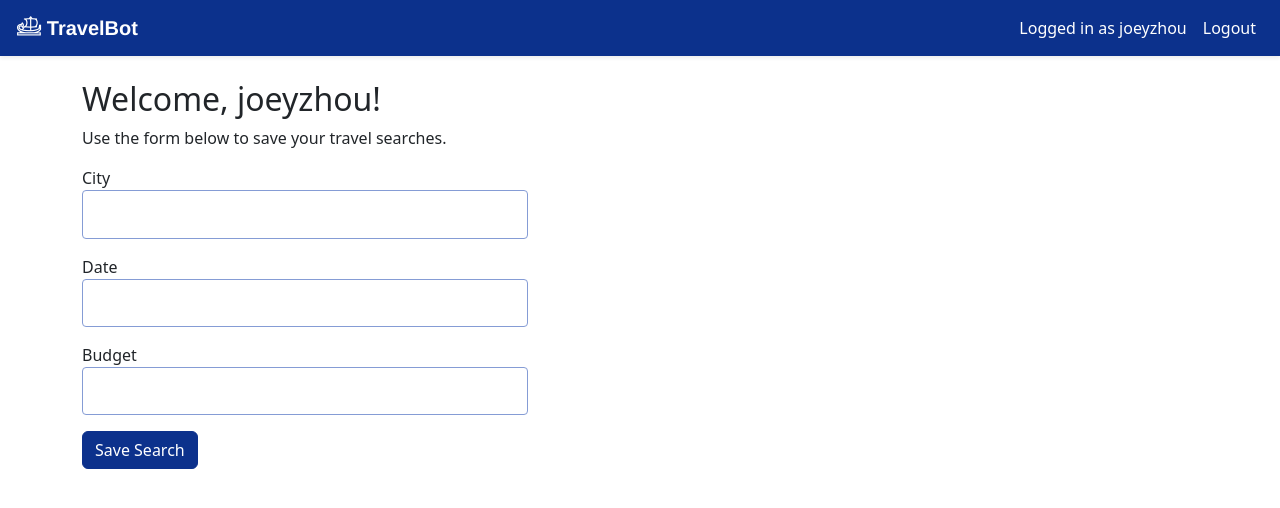
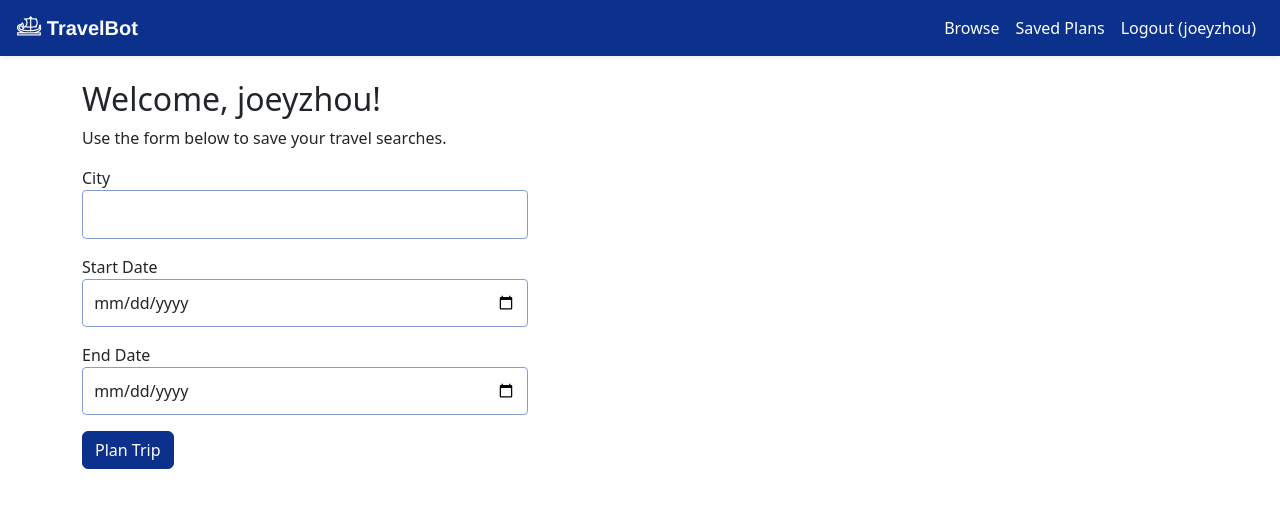
Before and after one commit to Noel-Lozano/SAIL, a Flask app: page / in a window 1280 px wide. Shown: the top 508 px of the page. Run offline with Flask 3, Linux system fonts and the light colour scheme; a user stored in the database is signed in.

Commit message:
Connected the search page to the planning page. The inputs of the search page is now being sent over to the planning.

```diff
--- a/app/templates/home.html
+++ b/app/templates/home.html
@@ -4,19 +4,19 @@
 <h2>Welcome, {{ session.user }}!</h2>
 <p>Use the form below to save your travel searches.</p>
 
-<form method="POST" action="{{ url_for('search') }}">
+<form method="GET" action="{{ url_for('map_display.planning') }}">
   <div class="mb-3">
     <label>City</label>
-    <input name="city" class="form-control">
+    <input name="city" class="form-control" required>
   </div>
   <div class="mb-3">
-    <label>Date</label>
-    <input name="date" class="form-control">
+    <label for="start-date">Start Date</label>
+    <input type="date" id="start-date" name="start_date" class="form-control" required>
   </div>
   <div class="mb-3">
-    <label>Budget</label>
-    <input name="budget" class="form-control">
+    <label for="end-date">End Date</label>
+    <input type="date" id="end-date" name="end_date" class="form-control" required>
   </div>
-  <button type="submit" class="btn btn-primary">Save Search</button>
+  <button type="submit" class="btn btn-primary">Plan Trip</button>
 </form>
 {% endblock %}
--- a/app/templates/layout.html
+++ b/app/templates/layout.html
@@ -54,9 +54,10 @@
         <a class="navbar-brand travelbot-brand" href="{{ url_for('index') }}">𓊝 TravelBot</a>
 
         <div class="ms-auto navbar-nav">
+            <span class="nav-link">Browse</span> <!--Placeholder (WIP)-->
             {% if session.get('user') %}
-            <span class="nav-link">Logged in as {{ session['user'] }}</span>
-            <a class="nav-link" href="{{ url_for('logout') }}">Logout</a>
+            <span class="nav-link">Saved Plans</span> <!--Placeholder (WIP)-->
+            <a class="nav-link" href="{{ url_for('logout') }}">Logout ({{ session['user'] }})</a>
             {% else %}
             <a class="nav-link" href="{{ url_for('login') }}">Login</a>
             <a class="nav-link" href="{{ url_for('register') }}">Register</a>
--- a/run.py
+++ b/run.py
@@ -2,6 +2,7 @@ from flask import render_template, request, redirect, session, flash, url_for, F
 from flask_sqlalchemy import SQLAlchemy
 from app.models.models import db, User, Search
 from app.models.db_utils import create_user, validate_user_login, save_search, get_user_searches, clear_user_searches
+from app.routes.map_display import map_display_bp
 from datetime import timedelta
 import os
 from dotenv import load_dotenv
@@ -15,12 +16,13 @@ app = create_app()
 app.config['SQLALCHEMY_DATABASE_URI'] = 'sqlite:///travelbot.db'
 app.config['SQLALCHEMY_TRACK_MODIFICATIONS'] = False
 app.config['SECRET_KEY'] = os.getenv("SECRET_KEY")
-print("SECRET_KEY:", os.getenv("SECRET_KEY"))
 
 db.init_app(app)
 
 with app.app_context():
     db.create_all()
+
+# app.register_blueprint(map_display_bp)
 
 # ROUTES
 @app.route('/')
@@ -66,53 +68,55 @@ def logout():
     return redirect(url_for('login'))
 
 
-@app.route('/search', methods=['POST'])
-def search():
-    if 'user_id' not in session:
-        flash("You must be logged in to perform a search.", "danger")
-        return redirect(url_for('login'))
+# @app.route('/search', methods=['POST'])
+# def search():
+#     if 'user_id' not in session:
+#         flash("You must be logged in to perform a search.", "danger")
+#         return redirect(url_for('login'))
 
-    user_id = session['user_id']
-    city = request.form['city']
-    date = request.form['date']
-    budget = float(request.form['budget'])
-    weather = request.form.get('weather')
-    itinerary = request.form.get('itinerary')
+#     user_id = session['user_id']
+#     city = request.form['city']
+#     start_date = request.form['start_date']
+#     end_date = request.form['end_date']
+#     # budget = float(request.form['budget'])
+#     # weather = request.form.get('weather')
+#     # itinerary = request.form.get('itinerary')
 
-    data = {
-        'city': city,
-        'date': date,
-        'budget': budget,
-        'weather': weather,
-        'itinerary': itinerary
-    }
+#     data = {
+#         'city': city,
+#         'start_date': start_date,
+#         'end_date': end_date,
+#         # 'budget': budget,
+#         # 'weather': weather,
+#         # 'itinerary': itinerary
+#     }
 
-    save_search(user_id, data)
-    flash("Search saved.", "success")
-    return redirect(url_for('index'))
+#     save_search(user_id, data)
+#     flash("Search saved.", "success")
+#     return redirect(url_for('map_display_bp.planning', city=city, date=date))
 
 
-@app.route('/searches')
-def get_searches():
-    if 'user_id' not in session:
-        flash("Please log in to view your searches.", "danger")
-        return redirect(url_for('login'))
+# @app.route('/searches')
+# def get_searches():
+#     if 'user_id' not in session:
+#         flash("Please log in to view your searches.", "danger")
+#         return redirect(url_for('login'))
 
-    user_id = session['user_id']
-    searches = get_user_searches(user_id)
-    return render_template('searches.html', searches=searches)
+#     user_id = session['user_id']
+#     searches = get_user_searches(user_id)
+#     return render_template('searches.html', searches=searches)
 
 
-@app.route('/searches/clear', methods=['POST'])
-def clear_searches():
-    if 'user_id' not in session:
-        flash("Please log in to clear your history.", "danger")
-        return redirect(url_for('login'))
+# @app.route('/searches/clear', methods=['POST'])
+# def clear_searches():
+#     if 'user_id' not in session:
+#         flash("Please log in to clear your history.", "danger")
+#         return redirect(url_for('login'))
 
-    user_id = session['user_id']
-    clear_user_searches(user_id)
-    flash("Search history cleared.", "info")
-    return redirect(url_for('get_searches'))
+#     user_id = session['user_id']
+#     clear_user_searches(user_id)
+#     flash("Search history cleared.", "info")
+#     return redirect(url_for('get_searches'))
 
 if __name__ == '__main__':
     app.run(debug=True)
```
Also changed, not shown: app/routes/map_display.py (+13 -2 lines), app/templates/planning.html (+13 -5 lines).
